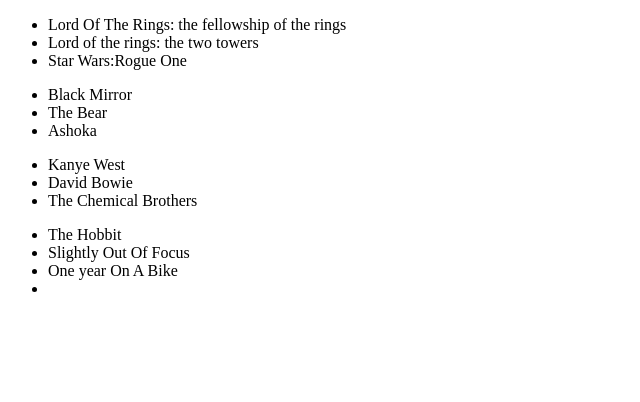
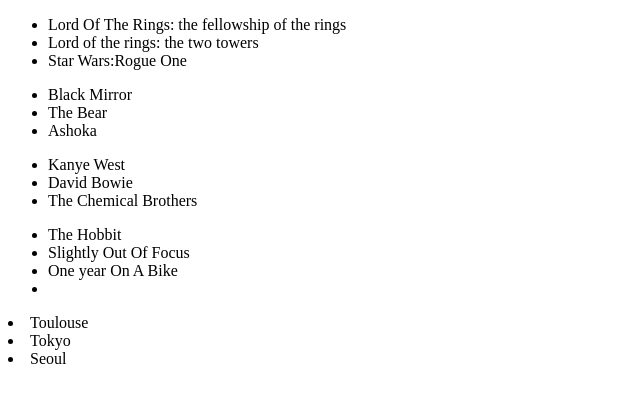
Before and after one commit to JonathanneK/my-first-reddy-repo, a plain HTML site: page index.html in a window 1280 px wide. Shown: the whole page, without its empty margins (0-640 px from the left). Drawn offline with Linux system fonts and the light colour scheme.

Commit message:
better favorite cities added

```diff
--- a/index.html
+++ b/index.html
@@ -26,5 +26,8 @@
     <li>Slightly Out Of Focus</li>
     <li>One year On A Bike<li>
 </ul>
+<li>Toulouse</li>
+<li>Tokyo</li>
+<li>Seoul</li>
 </body>
 </html>
```
